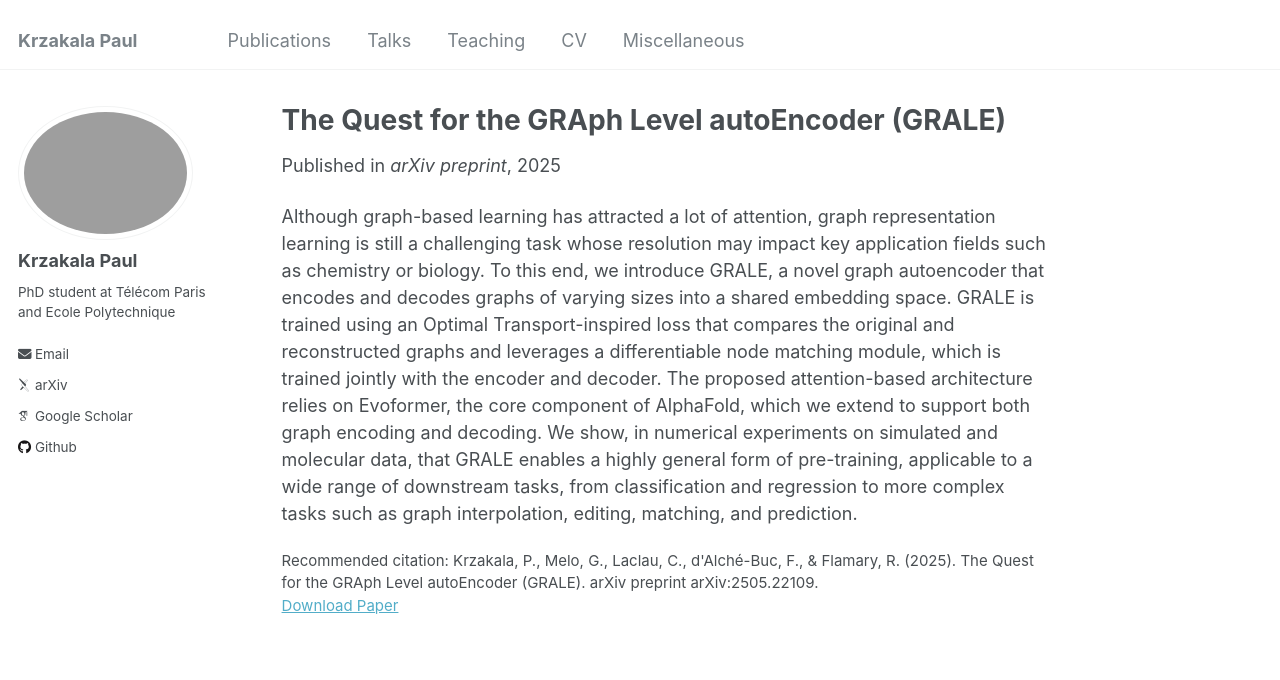
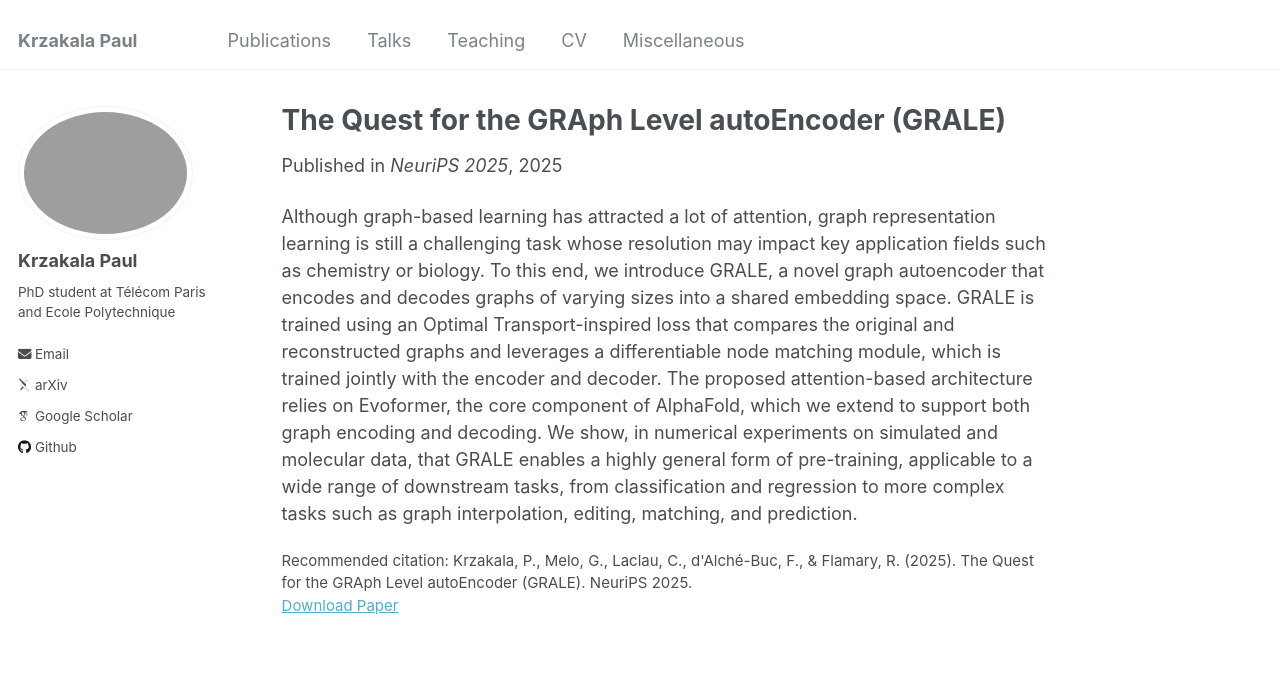
Before and after one commit to KrzakalaPaul/KrzakalaPaul.github.io, a Jekyll site: the page built from _publications/2025-09-02-paper-title-number-3.md, in a window 1280 px wide and 1319 px high. Shown: the top 680 px of the window. Built offline with Jekyll 4.4.1, drawn with Linux system fonts in a browser that asks for light colours; some web fonts are replaced.

Commit message:
update publi list

```diff
--- a/_publications/2025-09-02-paper-title-number-3.md
+++ b/_publications/2025-09-02-paper-title-number-3.md
@@ -4,10 +4,10 @@ collection: publications
 permalink: /publication/GRALE
 excerpt: "Self-supervised graph representation learning using a trainable graph matching module for computing the reconstruction loss."
 date: 2025-05-30
-venue: "arXiv preprint"
+venue: "NeuriPS 2025"
 slidesurl:
 paperurl: "https://arxiv.org/abs/2505.22109"
-citation: "Krzakala, P., Melo, G., Laclau, C., d'Alché-Buc, F., & Flamary, R. (2025). The Quest for the GRAph Level autoEncoder (GRALE). arXiv preprint arXiv:2505.22109."
+citation: "Krzakala, P., Melo, G., Laclau, C., d'Alché-Buc, F., & Flamary, R. (2025). The Quest for the GRAph Level autoEncoder (GRALE). NeuriPS 2025."
 ---
 
 Although graph-based learning has attracted a lot of attention, graph representation learning is still a challenging task whose resolution may impact key application fields such as chemistry or biology. To this end, we introduce GRALE, a novel graph autoencoder that encodes and decodes graphs of varying sizes into a shared embedding space. GRALE is trained using an Optimal Transport-inspired loss that compares the original and reconstructed graphs and leverages a differentiable node matching module, which is trained jointly with the encoder and decoder. The proposed attention-based architecture relies on Evoformer, the core component of AlphaFold, which we extend to support both graph encoding and decoding. We show, in numerical experiments on simulated and molecular data, that GRALE enables a highly general form of pre-training, applicable to a wide range of downstream tasks, from classification and regression to more complex tasks such as graph interpolation, editing, matching, and prediction.
```
Also changed, not shown: 1 other file.
